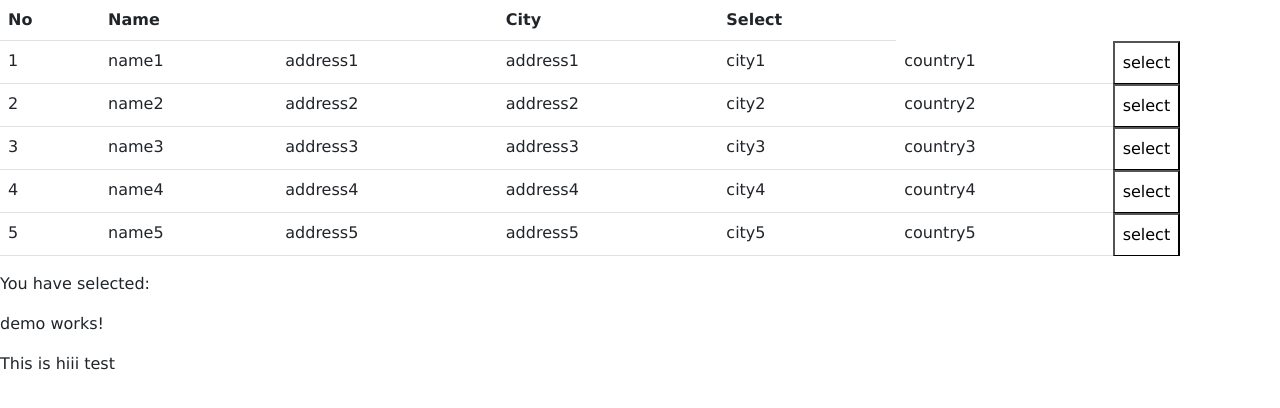
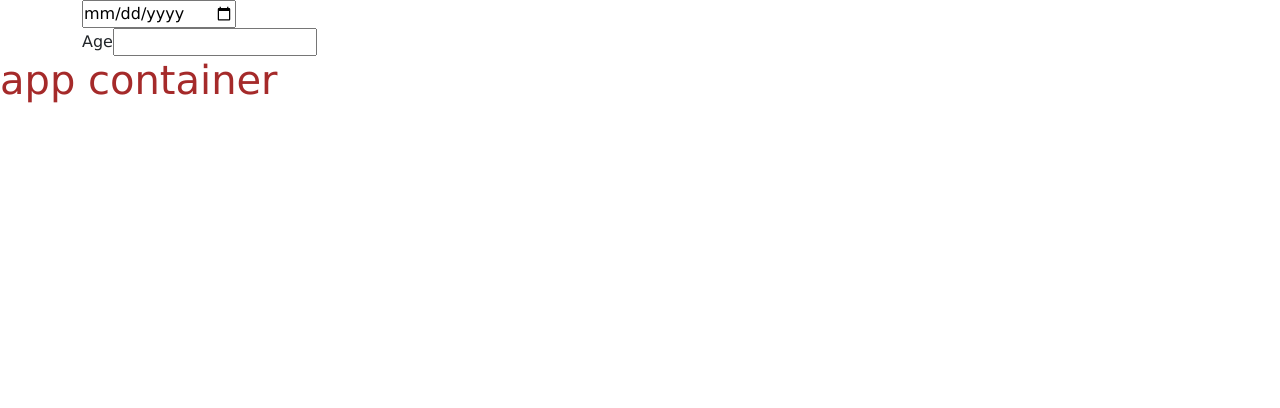
Before and after one commit to trieuquang204/learning-angular, an Angular app: page / in a window 1280 px wide. Shown: the top 408 px of the page. Built offline with nearby package versions, Linux system fonts and the light colour scheme.

Commit message:
@ViewChild in Angular

```diff
--- a/src/app/Container/container.component.html
+++ b/src/app/Container/container.component.html
@@ -32,7 +32,9 @@
 <button (click)="sayHello(myVariable)">Test</button> -->
 <!-- <p>{{ myVariable.value }}</p> -->
 
-<app-custom-list #test></app-custom-list>
+<!-- <app-custom-list #test></app-custom-list>
 <p>You have selected: {{ test.selectedCustomer?.name }}</p>
 <app-demo #quang></app-demo>
-<span>{{quang.test }}</span>
+<span>{{quang.test }}</span> -->
+
+<h1>app container</h1>
--- a/src/app/Container/container.component.ts
+++ b/src/app/Container/container.component.ts
@@ -41,7 +41,10 @@ export class ContainerComponent implements OnInit  {
 
   // test : boolean = true;
 
-  sayHello(inputElm : HTMLInputElement) {
-    console.log('inputElm', inputElm.value)
+  // sayHello(inputElm : HTMLInputElement) {
+  //   console.log('inputElm', inputElm.value)
+  // }
+  sayHello() {
+    console.log('say hello')
   }
 }
--- a/src/app/app.component.html
+++ b/src/app/app.component.html
@@ -1,3 +1,17 @@
 <!-- <app-container></app-container> -->  <!-- Dung template nhu tag -->
 <!-- <div app-container></div> -->   <!-- Dung template nhu attribute -->
-<div class="app-container"></div>  <!--  Dung template nhu class   -->
+<!-- <div class="app-container"></div>   Dung template nhu class   -->
+
+<div class="container">
+  <div>
+    <input type="date" #dobInput (blur)="calculateAge()">
+</div>
+<div>
+    <label for="">Age</label>
+    <input type="text" #ageInput>
+</div>
+
+</div>
+
+<div class="app-container"></div>
+{{ containerComp.sayHello() }}
--- a/src/app/app.component.ts
+++ b/src/app/app.component.ts
@@ -1,4 +1,5 @@
-import { Component } from '@angular/core';
+import { Component, ElementRef, ViewChild } from '@angular/core';
+import { ContainerComponent } from './Container/container.component';
 
 @Component({
   selector: 'app-root',
@@ -7,4 +8,17 @@ import { Component } from '@angular/core';
 })
 export class AppComponent {
   title = 'learning-angular';
+
+  @ViewChild('dobInput') dateOfBirth : ElementRef
+  @ViewChild('ageInput') age : ElementRef
+  @ViewChild(ContainerComponent, {static: true}) containerComp : ContainerComponent;
+
+  calculateAge() {
+    let birthYear = new Date(this.dateOfBirth.nativeElement.value).getFullYear()
+    let currentYear = new Date().getFullYear()
+    let age = currentYear - birthYear;
+    this.age.nativeElement.value = age;
+    // console.log('date', this.dateOfBirth)
+    // console.log('age', this.age)
+  }
 }
```
Also changed, not shown: note.txt.
